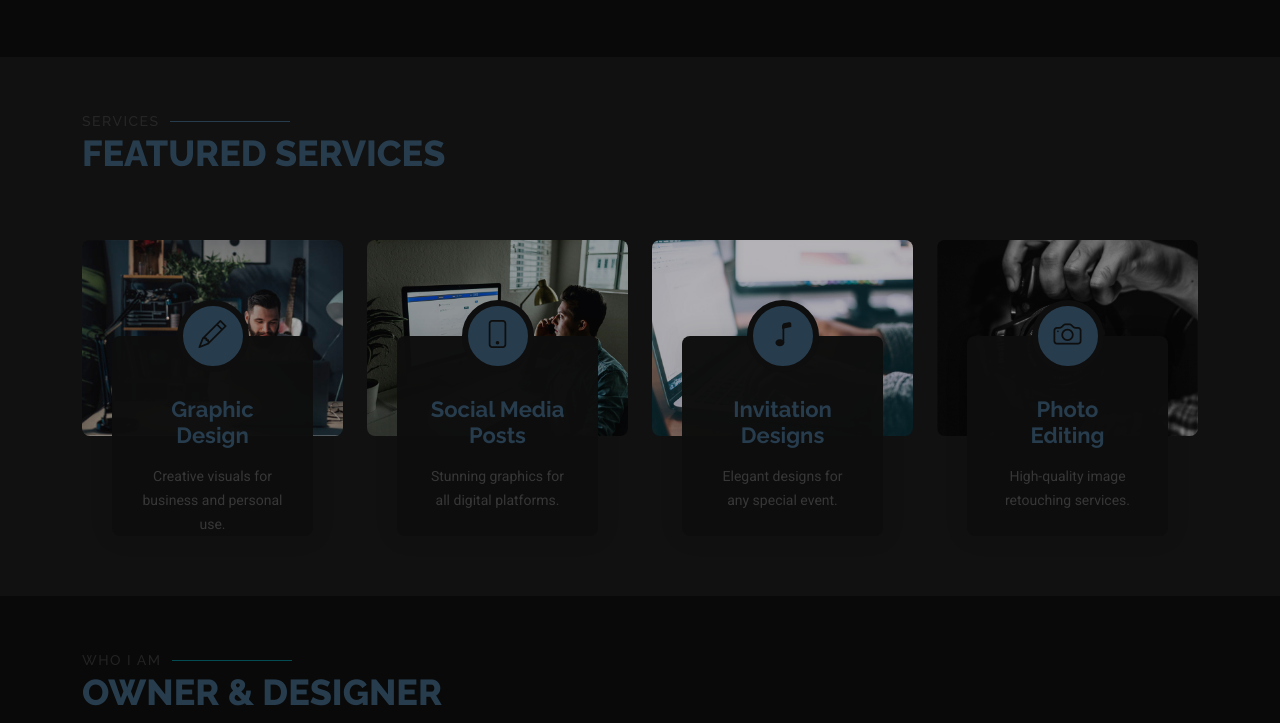
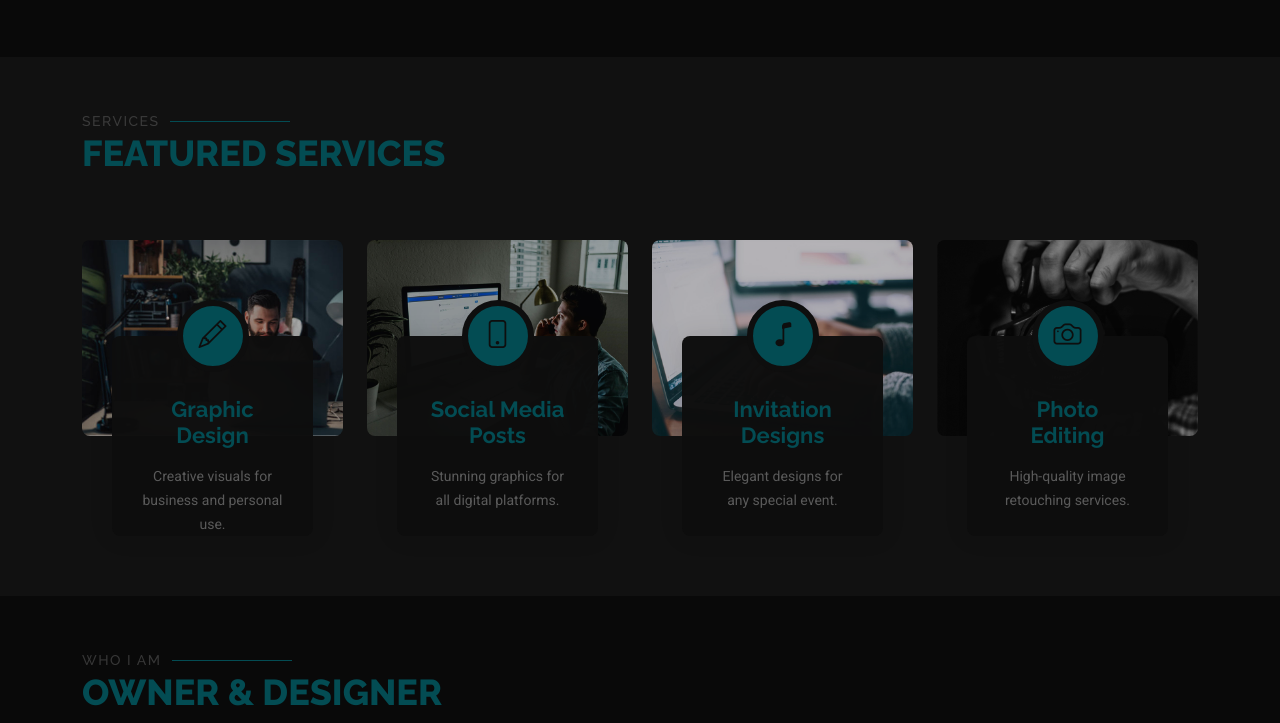
Before and after one commit to sandeepkavinda/Skyline_Designs_Web, a plain HTML site: page index.html in a window 1280 px wide. Shown: the part 1437-2160 px from the top of the page. Drawn offline with Linux system fonts and the light colour scheme.

Commit message:
Changed Global Colors

```diff
--- a/assets/css/main.css
+++ b/assets/css/main.css
@@ -20,8 +20,8 @@
 /* Global Colors - The following color variables are used throughout the website. Updating them here will change the color scheme of the entire website */
 :root {
   --background-color: #090909; /* Background color for the entire website, including individual sections */
-  --default-color: #3c3c3c; /* Default color used for the majority of the text content across the entire website */
-  --heading-color: #273d4e; /* Color for headings, subheadings and title throughout the website */
+  --default-color: #636363; /* Default color used for the majority of the text content across the entire website */
+  --heading-color: #034c53; /* Color for headings, subheadings and title throughout the website */
   --accent-color: #034c53; /* Accent color that represents your brand on the website. It's used for buttons, links, and other elements that need to stand out */
   --surface-color: #0e0e0e; /* The surface color is used as a background of boxed elements within sections, such as cards, icon boxes, or other elements that require a visual separation from the global background. */
   --contrast-color: #ffffff; /* Contrast color for text, ensuring readability against backgrounds of accent, heading, or default colors. */
@@ -43,7 +43,7 @@
   --background-color: #111111;
   --surface-color: #0e0e0e;
   --contrast-color: #ffffff;
-  --accent-color: #273d4e;
+  --accent-color: #034c53;
 }
 
 .dark-background {
```
